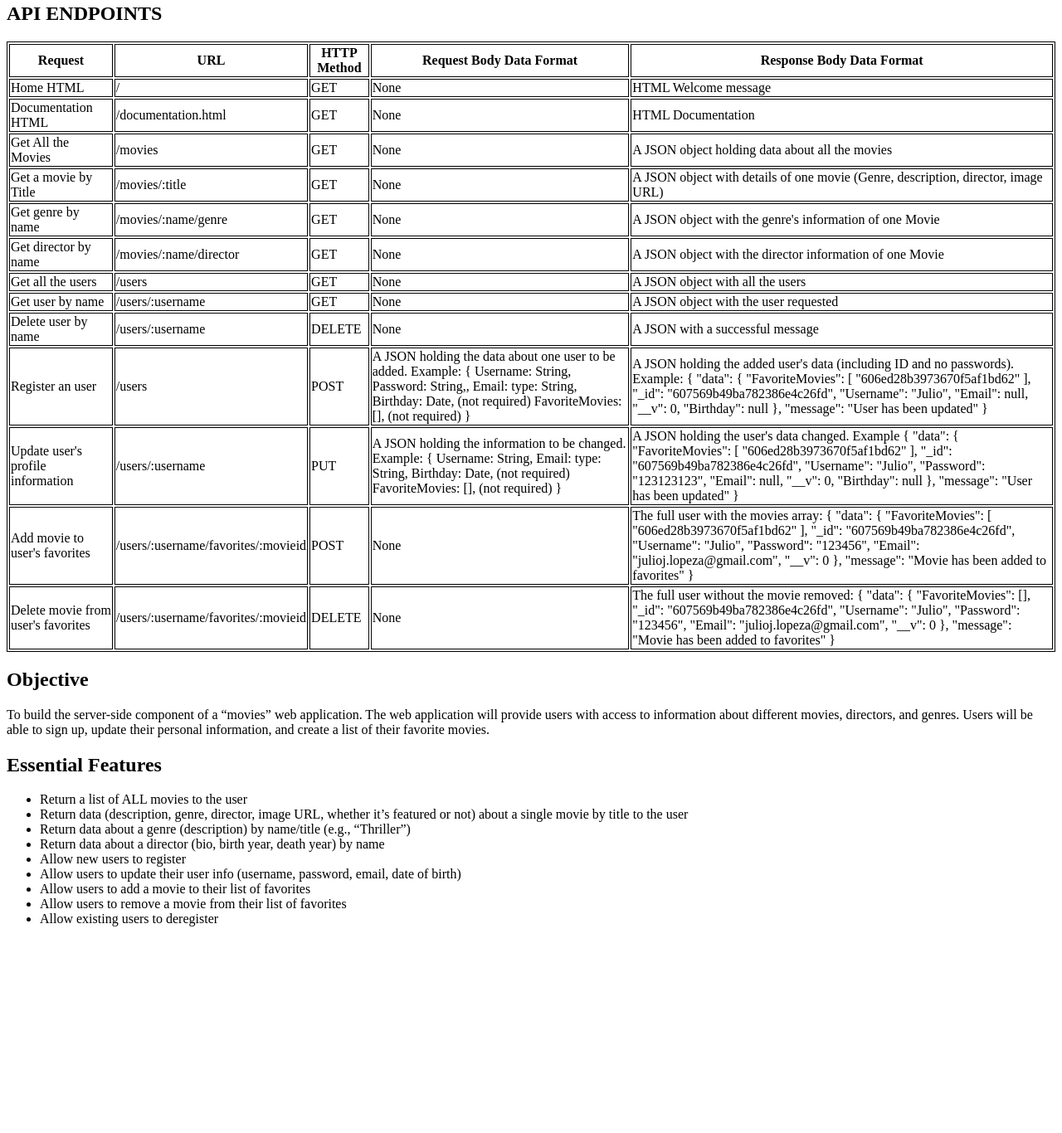
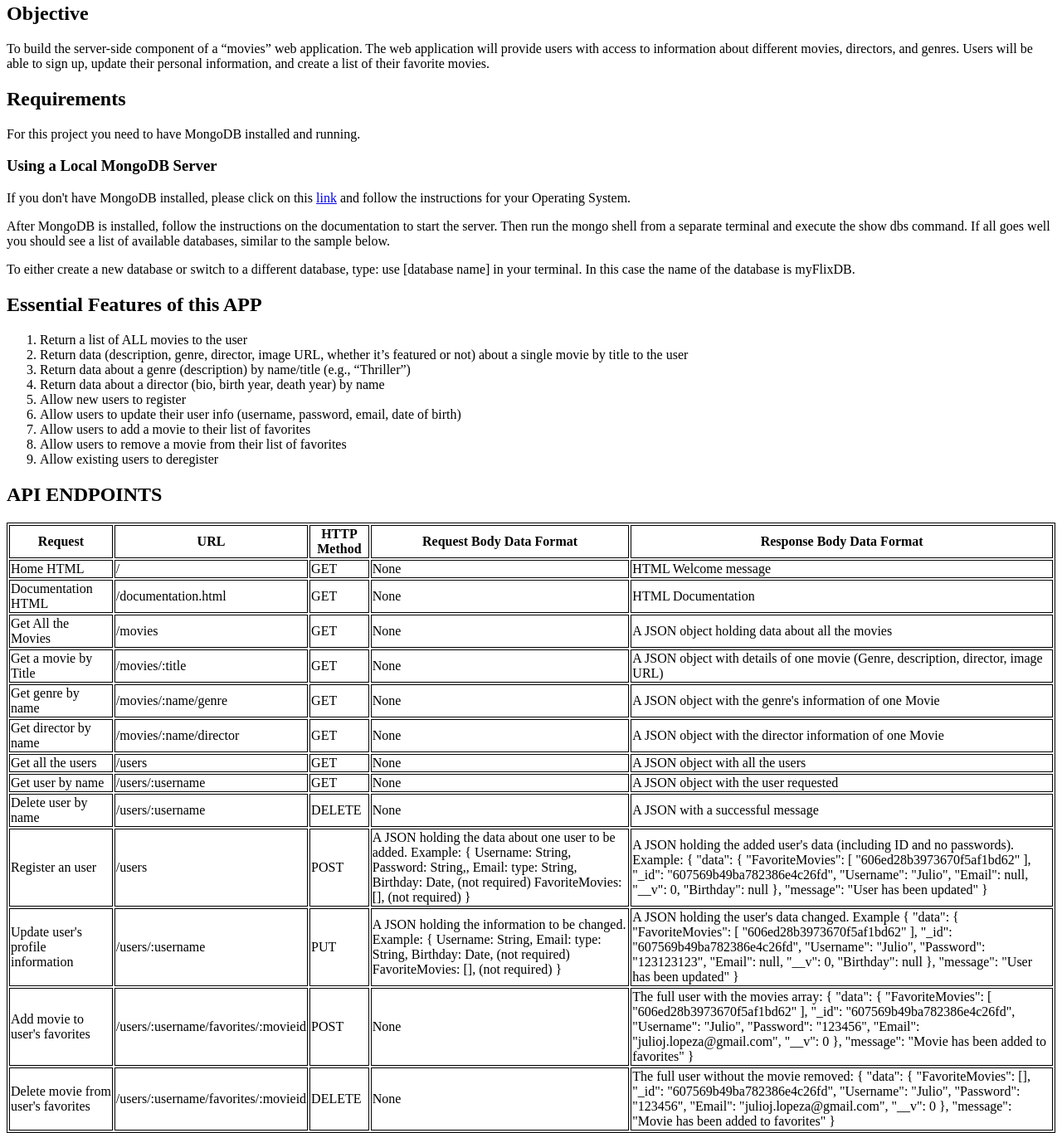
Before and after one commit to jjla26/movie-API, a website: page public/documentation.html in a window 1280 px wide. Shown: the part 77-1443 px from the top of the page at 83% size. Before the commit the page ends 1210 px from the top, so only its background shows below. Drawn offline with Linux system fonts and the light colour scheme.

Commit message:
Updated the documentation

```diff
--- a/public/documentation.html
+++ b/public/documentation.html
@@ -9,6 +9,30 @@
 </head>
 <body>
     <h1>Movie API Documentation</h1>
+
+    <h2>Objective</h2>
+    <p>To build the server-side component of a “movies” web application. The web application will provide users with access to information about different movies, directors, and genres. Users will be able to sign up, update their personal information, and create a list of their favorite movies.</p>
+
+    <h2>Requirements</h2>
+    <p>For this project you need to have MongoDB installed and running.</p>
+    <h3>Using a Local MongoDB Server</h3>
+    <p>If you don't have MongoDB installed, please click on this <a href="https://www.mongodb.com/try/download/community" target="_blank">link</a> and follow the instructions for your Operating System.</p>
+    <p> After MongoDB is installed, follow the instructions on the documentation to start the server. Then run the mongo shell from a separate terminal and execute the show dbs command. If all goes well you should see a list of available databases, similar to the sample below.</p>
+    <p>To either create a new database or switch to a different database, type: use [database name] in your terminal. In this case the name of the database is myFlixDB.</p>
+
+
+    <h2>Essential Features of this APP</h2>
+    <ol>
+        <li>Return a list of ALL movies to the user</li>
+        <li>Return data (description, genre, director, image URL, whether it’s featured or not) about a single movie by title to the user</li>
+        <li>Return data about a genre (description) by name/title (e.g., “Thriller”)</li>
+        <li>Return data about a director (bio, birth year, death year) by name</li>
+        <li>Allow new users to register</li>
+        <li>Allow users to update their user info (username, password, email, date of birth)</li>
+        <li>Allow users to add a movie to their list of favorites</li>
+        <li>Allow users to remove a movie from their list of favorites</li>
+        <li>Allow existing users to deregister</li>
+    </ol>
 
     <h2>API ENDPOINTS</h2>
 
@@ -206,41 +230,5 @@
             </tr>
         </tbody>
     </table>
-
-    <h2>Objective</h2>
-    <p>To build the server-side component of a “movies” web application. The web
-        application will provide users with access to information about different
-        movies, directors, and genres. Users will be able to sign up, update their
-        personal information, and create a list of their favorite movies.
-    </p>
-    <h2>Essential Features</h2>
-    <ul>
-        <li>Return a list of ALL movies to the user</li>
-        <li>
-            Return data (description, genre, director, image URL, whether it’s featured or not) about a
-            single movie by title to the user
-        </li>
-        <li>
-            Return data about a genre (description) by name/title (e.g., “Thriller”)
-        </li>
-        <li>
-            Return data about a director (bio, birth year, death year) by name
-        </li>
-        <li>
-            Allow new users to register
-        </li>
-        <li>
-            Allow users to update their user info (username, password, email, date of birth)
-        </li>
-        <li>
-            Allow users to add a movie to their list of favorites
-        </li>
-        <li>
-            Allow users to remove a movie from their list of favorites
-        </li>
-        <li>
-            Allow existing users to deregister
-        </li>
-    </ul>
 </body>
 </html>
```
Also changed, not shown: README.md.
